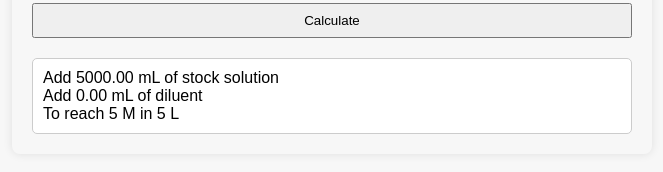
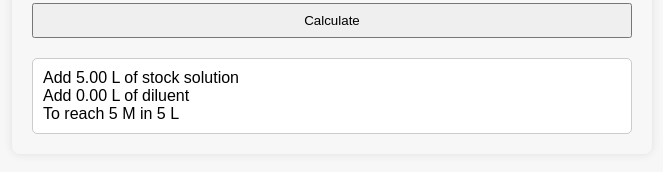
Before and after one commit to OMull/my-tools-site, a plain HTML site: page tools/dilution-calculator.html in a window 1280 px wide. Both pictures are taken after typing "5", "5", "5" into the empty fields and a click on the button "Calculate". Shown: the part 454-626 px from the top of the page, without its empty margins (308-971 px from the left). Drawn offline with Linux system fonts and the light colour scheme.

Commit message:
Update dilution-calculator.html

```diff
--- a/tools/dilution-calculator.html
+++ b/tools/dilution-calculator.html
@@ -87,7 +87,7 @@ function convertToBaseConcentration(value, unit) {
     "mM": 1e-3,
     "uM": 1e-6,
     "nM": 1e-9,
-    "X": 1, // relative
+    "X": 1,
     "g/L": 1,
     "mg/mL": 1,
     "ug/mL": 1e-3,
@@ -103,6 +103,15 @@ function convertToLiters(value, unit) {
     "uL": 1e-6
   };
   return value * (map[unit] || 1);
+}
+
+function getVolumeUnitFactor(unit) {
+  const map = {
+    "L": 1,
+    "mL": 1e3,
+    "uL": 1e6
+  };
+  return map[unit] || 1;
 }
 
 function calculateDilution() {
@@ -129,10 +138,12 @@ function calculateDilution() {
 
   const v1_L = (c2_base * v2_L) / c1_base;
   const diluent_L = v2_L - v1_L;
+  const factor = getVolumeUnitFactor(volUnit);
+  const unitLabel = volUnit;
 
   document.getElementById("result").innerText =
-    `Add ${(v1_L * 1000).toFixed(2)} mL of stock solution\n` +
-    `Add ${(diluent_L * 1000).toFixed(2)} mL of diluent\n` +
+    `Add ${(v1_L * factor).toFixed(2)} ${unitLabel} of stock solution\n` +
+    `Add ${(diluent_L * factor).toFixed(2)} ${unitLabel} of diluent\n` +
     `To reach ${c2} ${unit2} in ${v2} ${volUnit}`;
 }
 </script>
```
